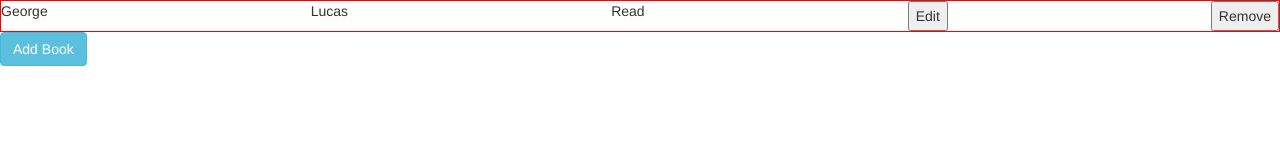
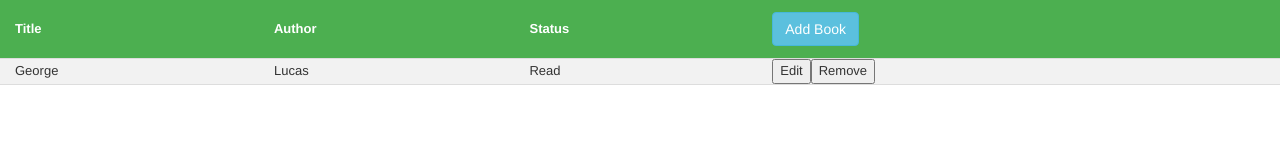
Before and after one commit to awexli/library-app, a plain HTML site: page index.html in a window 1280 px wide. Drawn offline with nearby package versions, Linux system fonts and the light colour scheme.

Commit message:
wrap buttons in table row
change the card path accordingly

first style iterations

```diff
--- a/index.html
+++ b/index.html
@@ -9,9 +9,16 @@
     <link rel="stylesheet" href="https://maxcdn.bootstrapcdn.com/bootstrap/3.4.1/css/bootstrap.min.css">
 </head>
 <body>
-    <div id="cards">
-    </div>
-    <button type="button" class="btn btn-info btn-md" data-toggle="modal" data-target="#addBookModal">Add Book</button>
+    <table id="card-table">
+        <tbody id="cards">
+            <tr>
+                <th>Title</th>
+                <th>Author</th>
+                <th>Status</th>
+                <th><button type="button" class="btn btn-info btn-md" data-toggle="modal" data-target="#addBookModal">Add Book</button></th>
+            </tr>
+        </tbody>
+    </table>
     <!-- Modal -->
     <div class="modal fade" id="addBookModal" role="dialog">
         <div class="modal-dialog">
--- a/library.js
+++ b/library.js
@@ -23,7 +23,7 @@ class Book {
 function listen() {
     let currCard, currId;
     document.addEventListener('click', (e) => {
-        const card = e.path[1];
+        const card = e.path[2];
         const bookId = parseInt(card.id);
 
         if (e.target.id == 'submit-book') newBook();
@@ -73,7 +73,7 @@ function deleteEntry(card, bookId) {
 
 /**
  * @param {number} bookId
- * @param {HTMLDivElement} card
+ * @param {HTMLTableRowElement} card
  * @param {boolean} isConfirm
  * @return {function} isConfirm ? confirmEdit() : editModal();
  */
@@ -145,10 +145,11 @@ function renderAll() {
 }
 
 function renderCard(id, index) {
-    const newCard = document.createElement('div')
-    const renderTitle = document.createElement('p')
-    const renderAuthor = document.createElement('p')
-    const renderStatus = document.createElement('p')
+    const newCard = document.createElement('tr');
+    const renderTitle = document.createElement('td');
+    const renderAuthor = document.createElement('td');
+    const renderStatus = document.createElement('td');
+    const wrapButtons = document.createElement('td');
     const delButton = document.createElement('button');
     const editCard = document.createElement('button');
 
@@ -169,16 +170,18 @@ function renderCard(id, index) {
     editCard.setAttribute('data-toggle', 'modal');
     editCard.setAttribute('data-target', '#editBookModal');
 
+    wrapButtons.appendChild(editCard);
+    wrapButtons.appendChild(delButton);
+
     newCard.className = "card";
     newCard.id = id;
 
-    newCard.appendChild(renderTitle)
-    newCard.appendChild(renderAuthor)
-    newCard.appendChild(renderStatus)
-    newCard.appendChild(editCard);
-    newCard.appendChild(delButton);
+    newCard.appendChild(renderTitle);
+    newCard.appendChild(renderAuthor);
+    newCard.appendChild(renderStatus);
+    newCard.appendChild(wrapButtons);
 
-    document.querySelector('#cards').appendChild(newCard)
+    document.querySelector('#cards').appendChild(newCard);
 }
 
 window.onload = function() {
--- a/style.css
+++ b/style.css
@@ -1,5 +1,27 @@
-.card {
-    border: 1px solid red;
-    display: flex;
-    justify-content: space-between;
+#card-table {
+    border-collapse: collapse;
+    width: 100%;
+    font-size: small;
 }
+
+#card-table td, #card-table th {
+    padding-left: 15px;
+    border-bottom: 1px solid #ddd;
+}
+
+/* Striped Tables */
+#card-table tr:nth-child(even) {
+    background-color: #f2f2f2;
+}
+
+#card-table tr:hover {
+    background-color: #ddd;
+}
+
+#card-table th {
+    padding-top: 12px;
+    padding-bottom: 12px;
+    text-align: left;
+    background-color: #4CAF50;
+    color: white;
+}
```
